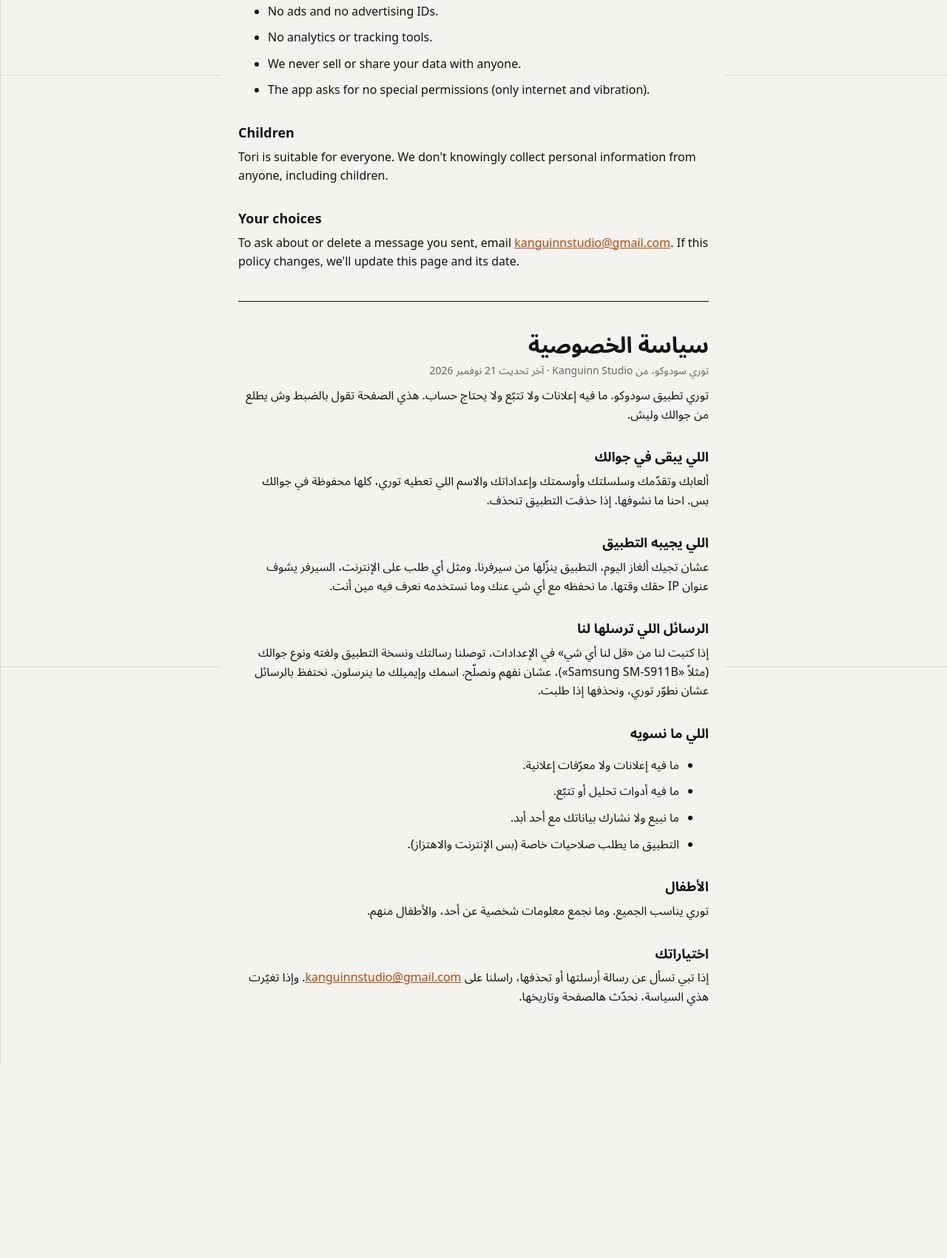
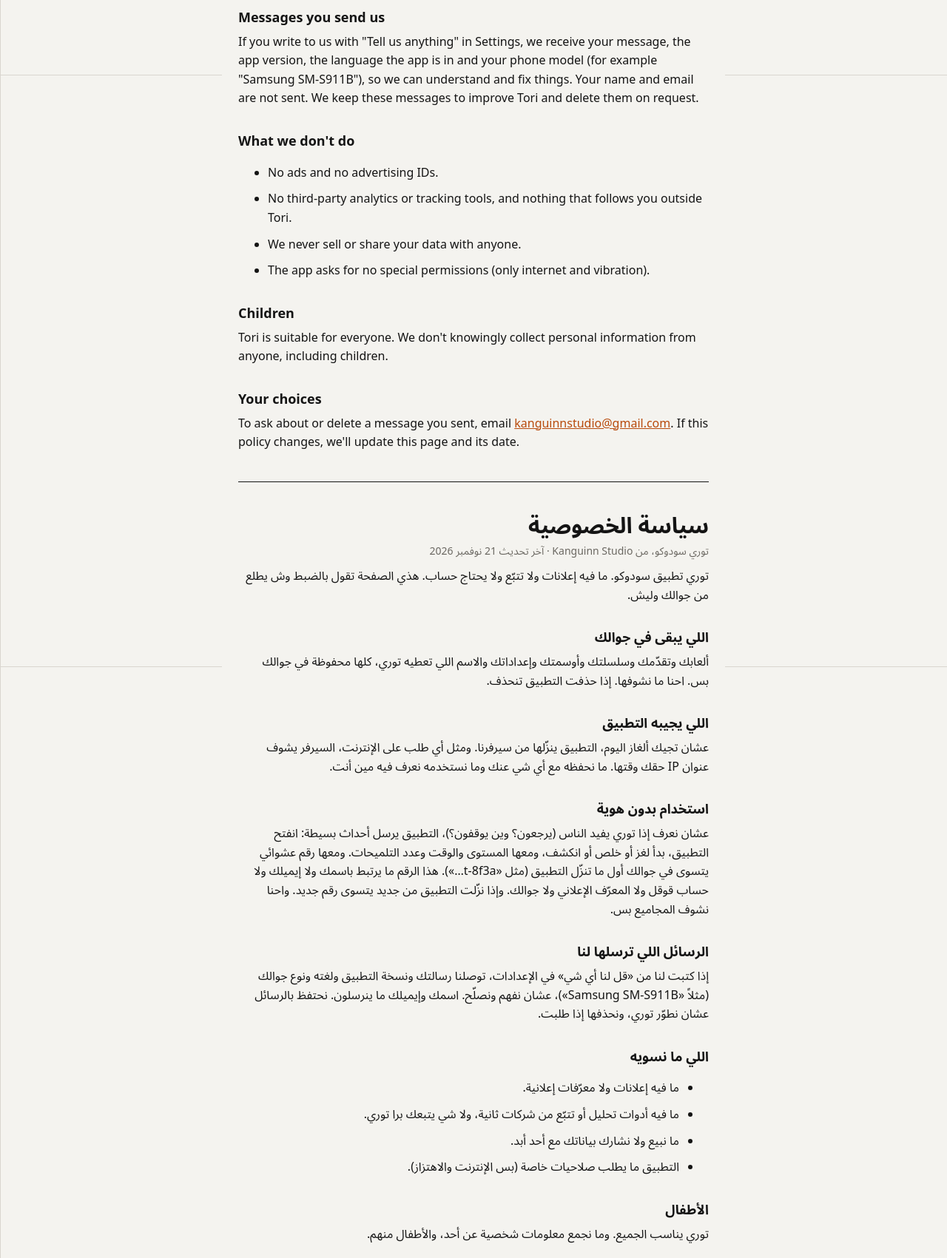
Before and after one commit to kanguinnstudio/tori, a plain HTML site: page privacy/index.html in a window 1280 px wide. Shown: the part 699-2400 px from the top of the page at 74% size. Before the commit the page ends 2136 px from the top, so only its background shows below. Drawn offline with Linux system fonts and the light colour scheme.

Commit message:
Privacy: anonymous usage section
Co-Authored-By: Claude Opus 5.5 <noreply@anthropic.com>
Claude-Session: https://claude.ai/code/session_01R1JuiAU9jTYQsCLwDkwqpr

```diff
--- a/privacy/index.html
+++ b/privacy/index.html
@@ -12,13 +12,16 @@
 <h2>What the app fetches</h2>
 <p>To get the daily puzzles, the app downloads them from our server. Like any internet request, the server sees your IP address for that moment. We don't store it with anything about you and we don't use it to identify you.</p>
 
+<h2>Anonymous usage</h2>
+<p>To see whether Tori works for people (do they come back, where do they get stuck), the app sends simple events: the app was opened, a puzzle was started, finished or revealed, with its level, the time it took and how many hints were used. They carry a random number made on your phone when the app is installed (like "t-8f3a…"). It isn't linked to your name, email, Google account, advertising ID or phone. Reinstalling the app makes a new one. We only look at totals.</p>
+
 <h2>Messages you send us</h2>
 <p>If you write to us with "Tell us anything" in Settings, we receive your message, the app version, the language the app is in and your phone model (for example "Samsung SM-S911B"), so we can understand and fix things. Your name and email are not sent. We keep these messages to improve Tori and delete them on request.</p>
 
 <h2>What we don't do</h2>
 <ul>
 <li>No ads and no advertising IDs.</li>
-<li>No analytics or tracking tools.</li>
+<li>No third-party analytics or tracking tools, and nothing that follows you outside Tori.</li>
 <li>We never sell or share your data with anyone.</li>
 <li>The app asks for no special permissions (only internet and vibration).</li>
 </ul>
@@ -43,13 +46,16 @@
 <h2>اللي يجيبه التطبيق</h2>
 <p>عشان تجيك ألغاز اليوم، التطبيق ينزّلها من سيرفرنا. ومثل أي طلب على الإنترنت، السيرفر يشوف عنوان IP حقك وقتها. ما نحفظه مع أي شي عنك وما نستخدمه نعرف فيه مين أنت.</p>
 
+<h2>استخدام بدون هوية</h2>
+<p>عشان نعرف إذا توري يفيد الناس (يرجعون؟ وين يوقفون؟)، التطبيق يرسل أحداث بسيطة: انفتح التطبيق، بدأ لغز أو خلص أو انكشف، ومعها المستوى والوقت وعدد التلميحات. ومعها رقم عشوائي يتسوى في جوالك أول ما تنزّل التطبيق (مثل «t-8f3a…»). هذا الرقم ما يرتبط باسمك ولا إيميلك ولا حساب قوقل ولا المعرّف الإعلاني ولا جوالك. وإذا نزّلت التطبيق من جديد يتسوى رقم جديد. واحنا نشوف المجاميع بس.</p>
+
 <h2>الرسائل اللي ترسلها لنا</h2>
 <p>إذا كتبت لنا من «قل لنا أي شي» في الإعدادات، توصلنا رسالتك ونسخة التطبيق ولغته ونوع جوالك (مثلاً «Samsung SM-S911B»)، عشان نفهم ونصلّح. اسمك وإيميلك ما ينرسلون. نحتفظ بالرسائل عشان نطوّر توري، ونحذفها إذا طلبت.</p>
 
 <h2>اللي ما نسويه</h2>
 <ul>
 <li>ما فيه إعلانات ولا معرّفات إعلانية.</li>
-<li>ما فيه أدوات تحليل أو تتبّع.</li>
+<li>ما فيه أدوات تحليل أو تتبّع من شركات ثانية، ولا شي يتبعك برا توري.</li>
 <li>ما نبيع ولا نشارك بياناتك مع أحد أبد.</li>
 <li>التطبيق ما يطلب صلاحيات خاصة (بس الإنترنت والاهتزاز).</li>
 </ul>
```
